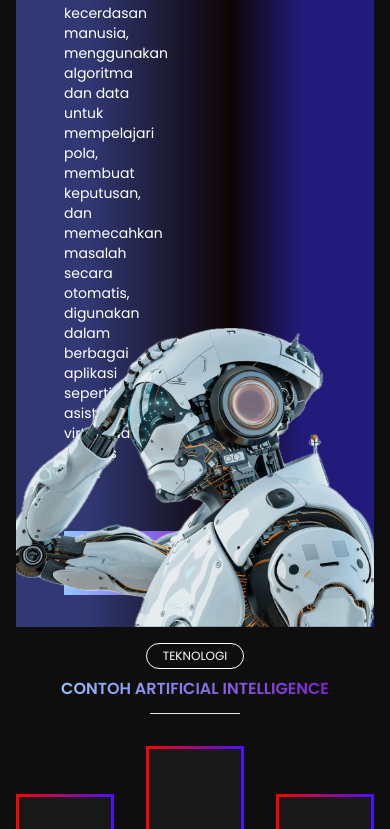
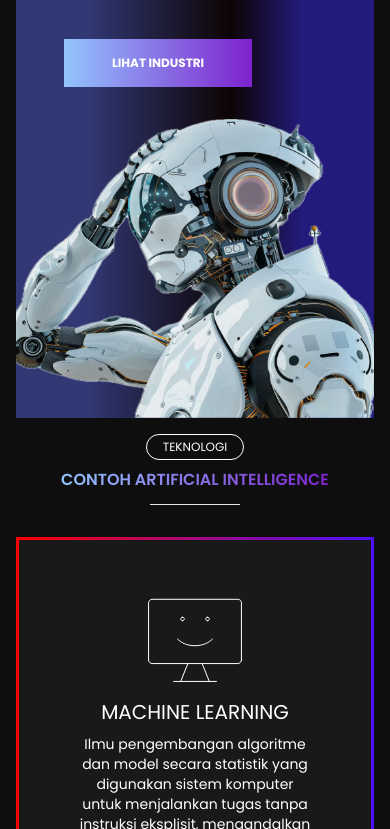
Before and after one commit to Wildanzulfikar/Itechno, a website: page dist/index.html in a window 390 px wide. Shown: the part 1315-2144 px from the top of the page. Drawn offline with Linux system fonts and the light colour scheme.

Commit message:
Responsive For Teknologi

```diff
--- a/dist/index.html
+++ b/dist/index.html
@@ -51,13 +51,13 @@
     <section id="teknologi" class="max-w-screen w-full px-4 md:px-8 min-h-screen">
       <div class="font-poppins text-white flex justify-center">
         <div class="grid grid-cols-12 mt-16 bg-custom relative">
-          <div class="col-span-7 py-8 px-12">
+          <div class="col-span-12 lg:col-span-7 py-8 px-12">
             <div class="border border-white inline-block px-4 py-1 rounded-full">
               <h5 class="text-xs">TEKNOLOGI</h5>
             </div>
             <h2 class="text-base mt-4">TENTANG ARTIFICIAL INTELLIGENCE</h2>
             <h1 class="text-2xl font-bold mb-3 mt-3">Seni Dalam Teknologi: Artificial <br />Intelligence</h1>
-            <p class="text-sm w-3/4">
+            <p class="text-sm w-full lg:w-3/4">
               AI adalah teknologi yang meniru kecerdasan manusia, menggunakan algoritma dan data untuk mempelajari pola, membuat keputusan, dan memecahkan masalah secara otomatis, digunakan dalam berbagai aplikasi seperti asisten virtual
               dan analisis data.
             </p>
@@ -65,7 +65,7 @@
               <button class="bg-gradient-to-r from-blue-300 to-purple-700 text-white font-bold text-xs py-4 px-12">LIHAT INDUSTRI</button>
             </div>
           </div>
-          <div class="col-span-5 flex justify-end absolute bottom-0 right-0">
+          <div class="col-span-12 justify-center lg:col-span-5 flex lg:flex lg:justify-end lg:absolute lg:bottom-0 lg:right-0">
             <img src="../assets/img/robot.png" alt="Robot Image" class="object-right" />
           </div>
         </div>
@@ -79,7 +79,7 @@
           <h2 class="text-center bg-gradient-to-r from-blue-300 to-purple-700 inline-block font-semibold text-transparent bg-clip-text">CONTOH ARTIFICIAL INTELLIGENCE</h2>
           <hr class="text-white w-1/4 mt-3" />
         </div>
-        <div class="text-white col-span-4 gradient-border bg-[#474747] bg-opacity-20 mt-12 rounded-sm">
+        <div class="text-white col-span-12 md:col-span-6 lg:col-span-6 xl:col-span-4 gradient-border bg-[#474747] bg-opacity-20 md:mt-0 lg:mt-12 rounded-sm">
           <div class="flex flex-col justify-center items-center p-12">
             <img src="../assets/icon/dekstop.svg" alt="" />
             <h2 class="mt-4 text-xl mb-2">MACHINE LEARNING</h2>
@@ -92,7 +92,7 @@
           </div>
         </div>
 
-        <div class="text-white col-span-4 gradient-border bg-[#474747] bg-opacity-20 rounded-sm">
+        <div class="text-white col-span-12 md:col-span-6 lg:col-span-6 xl:col-span-4 gradient-border bg-[#474747] bg-opacity-20 md:mt-0 rounded-sm">
           <div class="flex flex-col justify-center items-center p-12">
             <img src="../assets/icon/deepLearning.svg" alt="" />
             <h2 class="mt-4 text-xl mb-2">DEEP LEARNING</h2>
@@ -105,7 +105,7 @@
           </div>
         </div>
 
-        <div class="text-white col-span-4 gradient-border bg-[#474747] bg-opacity-20 mt-12 rounded-sm">
+        <div class="text-white col-span-12 md:col-span-12 lg:col-span-12 xl:col-span-4 gradient-border bg-[#474747] bg-opacity-20 md:mt-0 lg:mt-12 rounded-sm">
           <div class="flex flex-col justify-center items-center p-12">
             <img src="../assets/icon/naturallanguage.svg" alt="" />
             <h2 class="mt-4 text-xl mb-2">NATURAL LANGUAGE PROCESSING</h2>
```
Also changed, not shown: dist/output.css.
